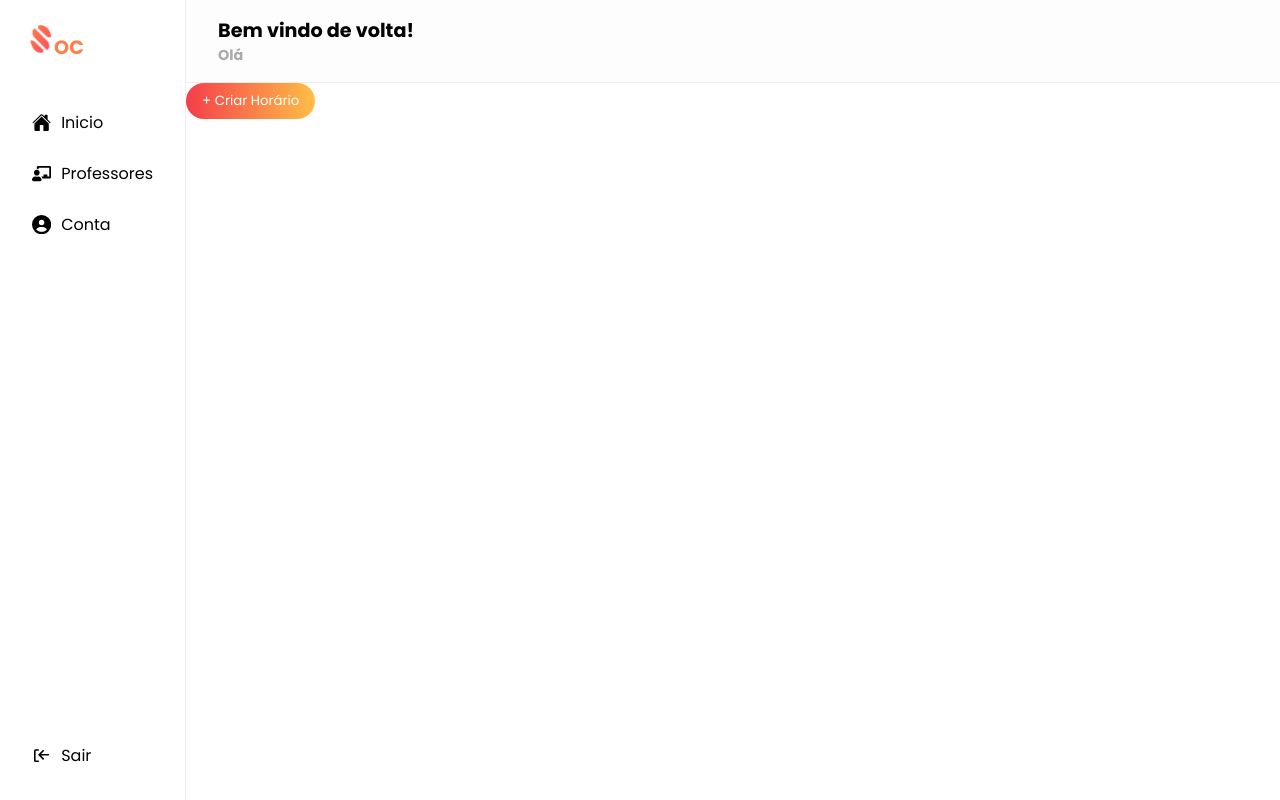
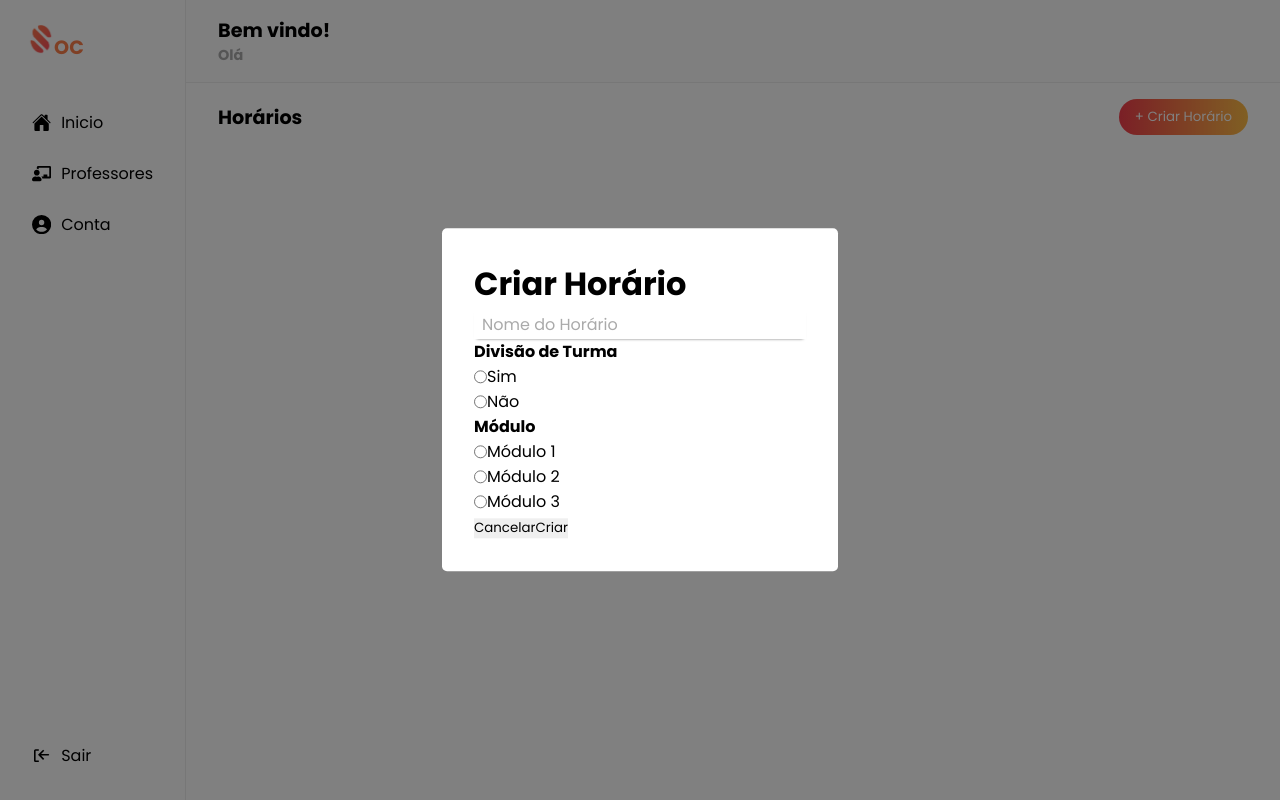
Before and after one commit to Arthur-Ruas/Sistema-Organizacional-de-Cronogramas, a React (Create React App) app in the folder client/: page /home in a window 1280 px wide. Both pictures are taken after a click on the button "+ Criar Horário". Built offline with nearby package versions, Linux system fonts and the light colour scheme.

Commit message:
Arthur: Formulário do horário

```diff
--- a/client/src/App.scss
+++ b/client/src/App.scss
@@ -17,8 +17,9 @@
 @import './styles/scss/layout/aside.scss';
 @import './styles/scss/layout/header.scss';
 @import './styles/scss/layout/teacherSearch.scss';
-@import './styles/scss/layout/createTeach.scss';
+@import './styles/scss/layout/createTeacher.scss';
 @import './styles/scss/layout/homeSearch.scss';
+@import './styles/scss/layout/createSchedule.scss';
 
 
 /*SCSS Components*/
--- /dev/null
+++ b/client/src/components/CreateSchedule/CreateSchedule.jsx
@@ -0,0 +1,63 @@
+import React, { useState } from 'react';
+
+const CreateSchedule = ({showModal, closeModal}) => {
+
+  const [scheduleName, setScheduleName] = useState(null);
+  const [classDividion, setClassDivision] = useState("Sim");
+  const [classModule, setClassModule] = useState("Módulo 1")
+
+  console.log(scheduleName, classDividion, classModule)
+
+  async function handleScheduleCreation(event){
+    event.preventDefault()
+  }
+
+  return (
+    <div className='form-schedule' style={{display: showModal}}>
+      <h1>Criar Horário</h1>
+      <form onSubmit={handleScheduleCreation}>
+        <div>
+          <div className="form-teacher__input">
+            <input type='text' required
+            value={scheduleName} onChange={(event) => setScheduleName(event.target.value)}/>
+            <p className='form-teacher__placeholder' >Nome do Horário</p>
+          </div>
+          <div>
+            <h4>Divisão de Turma</h4>
+            <div style={{display: "flex"}}>
+              <input type='radio' name='classDivision' value='Sim' onChange={(event) => setClassDivision(event.target.value)}/>
+              <p>Sim</p>
+            </div>
+            <div style={{display: "flex"}}>
+              <input type='radio' name='classDivision' value='Não' onChange={(event) => setClassDivision(event.target.value)}/>
+              <p>Não</p>
+            </div>
+          </div>
+          <div>
+            <h4>Módulo</h4>
+            <div>
+              <div style={{display: "flex"}}>
+                <input type='radio' name='classModule' value='Módulo 1' onChange={(event) => setClassModule(event.target.value)}/>
+                <p>Módulo 1</p>
+              </div>
+              <div style={{display: "flex"}}>
+                <input type='radio' name='classModule' value='Módulo 2' onChange={(event) => setClassModule(event.target.value)}/>
+                <p>Módulo 2</p>
+              </div>
+              <div style={{display: "flex"}}>
+                <input type='radio' name='classModule' value='Módulo 3' onChange={(event) => setClassModule(event.target.value)}/>
+                <p>Módulo 3</p>
+              </div>
+            </div>
+          </div>
+        </div>
+        <div>
+          <button onClick={() => closeModal()}>Cancelar</button>
+          <button type='submit'>Criar</button>
+        </div>
+      </form>
+    </div>
+  )
+}
+
+export default CreateSchedule;
--- a/client/src/components/CreateTeacher/CreateTeacher.jsx
+++ b/client/src/components/CreateTeacher/CreateTeacher.jsx
@@ -97,7 +97,7 @@ const CreateTeacher = ({showModal, closeModal}) => {
               </div>
             </div>
             <div className='form-teacher__btns'>
-              <button className='form-teacher__btns__cancelar' type='button' onClick={() => closeModal()}>Cancelar</button>
+              <button className='form-teacher__btns-cancelar' type='button' onClick={() => closeModal()}>Cancelar</button>
               <button className='form-teacher__btns__submit' type='submit'>Salvar</button>
             </div>
           </div>
--- a/client/src/components/Header/Header.jsx
+++ b/client/src/components/Header/Header.jsx
@@ -5,7 +5,7 @@ const Header = () => {
   return (
     <header className='header'>
         <div className='header__message'>
-          <h4>Bem vindo de volta!</h4>
+          <h4>Bem vindo!</h4>
           <h6>Olá</h6>
         </div>
     </header>
--- a/client/src/components/HomeSearch/HomeSearch.jsx
+++ b/client/src/components/HomeSearch/HomeSearch.jsx
@@ -1,11 +1,16 @@
 import React from 'react';
 
-const HomeSearch = () => {
+const HomeSearch = ({openModal}) => {
   return (
     <div className='home__content'>
         <div className='home__search'>
-            <button className='button-criar'
-            >+ Criar Horário</button>
+          <div className='home__search__esquerdo'>
+            <h4 className='home__search__title'>Horários</h4>
+          </div>
+          <div className='home__search__direito'>
+            <button className='button-criar' onClick={() => openModal()}
+              >+ Criar Horário</button>
+          </div>
         </div>
     </div>
   )
--- a/client/src/pages/Home/Home.jsx
+++ b/client/src/pages/Home/Home.jsx
@@ -1,18 +1,36 @@
-import React from 'react';
+import React, { useState } from 'react';
 
 import Aside from '../../components/Aside/Aside';
 import Header from '../../components/Header/Header';
 import HomeSearch from '../../components/HomeSearch/HomeSearch';
+import CreateSchedule from '../../components/CreateSchedule/CreateSchedule';
 
 const Home = () => {
+
+  const [modalState,setModalState] = useState("brightness(100%)");
+  const [modalOpen, setModalOpen] = useState("none")
+
+  function handleState() {
+      setModalState("brightness(50%)");
+      setModalOpen("block")
+
+      if(modalState == "brightness(50%)"){
+        setModalState("brightness(100%)")
+        setModalOpen("none")
+      }
+  }
+
   return (
-    <div className='home'>
-        <Aside />
-        <div className="container">
-            <Header />
-            <HomeSearch/>
-        </div>
-    </div>
+    <>
+      <div className='home' style={{filter: modalState}}>
+          <Aside />
+          <div className="container">
+              <Header />
+              <HomeSearch openModal = {handleState}/>
+          </div>
+      </div>
+      <CreateSchedule showModal={modalOpen} closeModal = {handleState}/>
+    </>
   )
 }
 
--- a/client/src/styles/css/styles.css
+++ b/client/src/styles/css/styles.css
@@ -224,9 +224,11 @@ button {
 }
 
 .home {
-  position: relative;
   min-height: 100vh;
   display: flex;
+}
+.home .container {
+  width: 100%;
 }
 
 .teachers {
@@ -518,6 +520,66 @@ button {
   width: 100%;
 }
 
+.home {
+  position: relative;
+  min-height: 100vh;
+  display: flex;
+}
+.home__content {
+  display: flex;
+  flex-direction: column;
+  gap: 1rem;
+  padding: 1rem 2rem;
+}
+.home__search {
+  display: flex;
+  align-items: center;
+  justify-content: space-between;
+}
+.home__search__title {
+  font-size: 1.2rem;
+}
+.home__search__direito {
+  display: flex;
+  gap: 1rem;
+}
+
+.form-schedule {
+  position: absolute;
+  top: 50vh;
+  left: 50%;
+  transform: translate(-50%, -50%);
+  background-color: #fff;
+  padding: 2rem 2rem;
+  border-radius: 5px;
+  z-index: 1000;
+}
+.form-schedule__input {
+  position: relative;
+  width: 100%;
+  padding: 0.2rem 0.5rem;
+  box-shadow: 0 3px 3px -3px #444;
+}
+.form-schedule__input input {
+  width: 100%;
+  border: none;
+  font-size: 1rem;
+}
+.form-schedule__input input:focus {
+  outline: none;
+}
+.form-schedule__input input:valid + p {
+  transform: translateY(-160%);
+  font-size: 0.8rem;
+}
+.form-schedule__placeholder {
+  position: absolute;
+  top: 50%;
+  transform: translateY(-50%);
+  color: #aaa;
+  pointer-events: none;
+}
+
 /*SCSS Components*/
 .button {
   background: linear-gradient(to left, #ffbe46, #f43e4b);
--- /dev/null
+++ b/client/src/styles/scss/layout/createSchedule.scss
@@ -0,0 +1,40 @@
+.form-schedule{
+    position: absolute;
+    top: 50vh;
+    left: 50%;
+    transform: translate(-50%, -50%);
+    background-color: #fff;
+    padding: 2rem 2rem;
+    border-radius: 5px;
+    z-index: 1000;
+
+    &__input{
+        position: relative;
+        width: 100%;
+        padding: .2rem .5rem;
+        box-shadow: 0 3px 3px -3px $cinzaShadow;
+
+        input{
+            width: 100%;
+            border: none;
+            font-size: 1rem;
+
+            &:focus{
+                outline: none;
+            }
+
+            &:valid + p{
+                transform: translateY(-160%);
+                font-size: .8rem;
+            }
+        }
+    }
+
+    &__placeholder{
+        position: absolute;
+        top: 50%;
+        transform: translateY(-50%);
+        color: $cinzaTexto;
+        pointer-events: none;
+    }
+}
--- a/client/src/styles/scss/layout/homeSearch.scss
+++ b/client/src/styles/scss/layout/homeSearch.scss
@@ -0,0 +1,27 @@
+.home{
+    position: relative;
+    min-height: 100vh;
+    display: flex;
+
+    &__content{
+        display: flex;
+        flex-direction: column;
+        gap: 1rem;
+        padding: 1rem 2rem;
+    }
+
+    &__search{
+        display: flex;
+        align-items: center;
+        justify-content: space-between;
+
+        &__title{
+            font-size: 1.2rem;
+        }
+
+        &__direito{
+            display: flex;
+            gap: 1rem;
+        }
+    }
+}
--- a/client/src/styles/scss/pages/home.scss
+++ b/client/src/styles/scss/pages/home.scss
@@ -1,5 +1,8 @@
 .home{
-    position: relative;
     min-height: 100vh;
     display: flex;
+
+    .container{
+        width: 100%;
+    }
 }
```
Also changed, not shown: client/src/styles/scss/layout/createTeacher.scss (renamed from client/src/styles/scss/layout/createTeach.scss), 1 other file (tests, documents, lock files or other folders).
